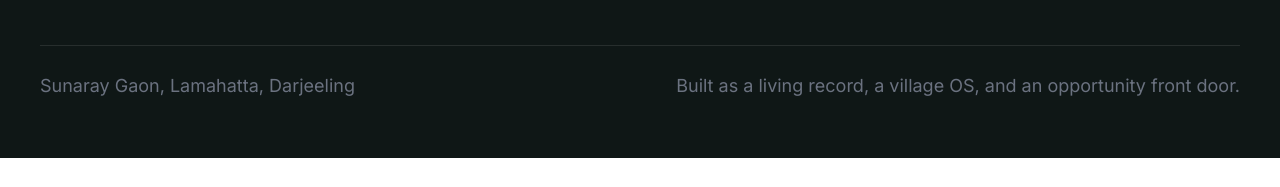
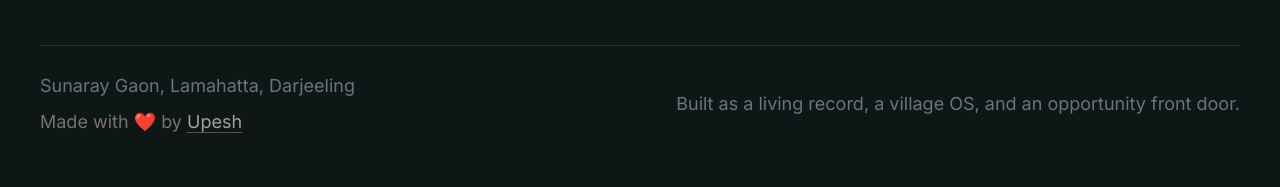
Before and after one commit to ripplewave2025/Lamahatta, a Next.js app: page / in a window 1280 px wide. Shown: the part 5496-5683 px from the top of the page. Before the commit the page ends 5654 px from the top, so only its background shows below. Built offline with nearby package versions, Linux system fonts and the light colour scheme; no server answers; a web font is replaced by a local one.

Commit message:
feat: add Upesh portfolio link to footers and fix pre-existing LucideIcon compile errors

```diff
--- a/src/app/partners/paths.ts
+++ b/src/app/partners/paths.ts
@@ -1,7 +1,7 @@
 // Single source of truth for the five partner paths.
 // Edit copy here; the routes pick it up automatically.
 
-import type { LucideIcon } from "lucide-react";
+import type { ComponentType } from "react";
 import { Building2, Landmark, Sprout, Heart, HandHeart, Mountain } from "lucide-react";
 
 export type PartnerSlug =
@@ -14,7 +14,7 @@ export type PartnerSlug =
 
 export type PartnerPath = {
   slug: PartnerSlug;
-  icon: LucideIcon;
+  icon: ComponentType<any>;
   eyebrow: string;
   title: string;
   shortTitle: string;
--- a/src/app/services/services.ts
+++ b/src/app/services/services.ts
@@ -1,7 +1,7 @@
 // Single source of truth for the services Sunaray Gaon offers.
 // Edit copy here; the index + detail routes pick it up automatically.
 
-import type { LucideIcon } from "lucide-react";
+import type { ComponentType } from "react";
 import {
   ChefHat,
   Laptop,
@@ -32,7 +32,7 @@ export type ServiceCategory =
 
 export type Service = {
   slug: ServiceSlug;
-  icon: LucideIcon;
+  icon: ComponentType<any>;
   category: ServiceCategory;
   title: string;
   short: string; // 1-line teaser for the card
--- a/src/components/Footer.tsx
+++ b/src/components/Footer.tsx
@@ -58,9 +58,22 @@ const Footer = () => {
             </div>
 
             <div className="max-w-7xl mx-auto pt-8 border-t border-white/5 flex flex-col md:flex-row justify-between items-center gap-6">
-                <p className="text-white/20 text-[10px] uppercase tracking-widest">
-                    © 2026 Sunaray Gown Digital. All Rights Reserved.
-                </p>
+                <div className="flex flex-col gap-2">
+                    <p className="text-white/20 text-[10px] uppercase tracking-widest">
+                        © 2026 Sunaray Gown Digital. All Rights Reserved.
+                    </p>
+                    <p className="text-white/40 text-[10px] uppercase tracking-widest">
+                        Made with ❤️ by{" "}
+                        <Link
+                            href="https://portfolio2026feb.vercel.app/"
+                            target="_blank"
+                            rel="noopener noreferrer"
+                            className="text-white/60 hover:text-accent transition-colors font-medium underline underline-offset-4 decoration-white/20 hover:decoration-accent"
+                        >
+                            Upesh
+                        </Link>
+                    </p>
+                </div>
                 <div className="flex gap-8">
                     <Link href="#" className="text-white/20 text-[10px] uppercase tracking-widest hover:text-white">Privacy Policy</Link>
                     <Link href="#" className="text-white/20 text-[10px] uppercase tracking-widest hover:text-white">Terms of Service</Link>
--- a/src/components/layout/RecordFooter.tsx
+++ b/src/components/layout/RecordFooter.tsx
@@ -110,7 +110,20 @@ export default function RecordFooter() {
         </div>
 
         <div className="flex flex-col gap-3 pt-6 text-xs text-stone-400 sm:flex-row sm:items-center sm:justify-between">
-          <p>Sunaray Gaon, Lamahatta, Darjeeling</p>
+          <div>
+            <p>Sunaray Gaon, Lamahatta, Darjeeling</p>
+            <p className="mt-1 text-stone-500">
+              Made with ❤️ by{" "}
+              <Link
+                href="https://portfolio2026feb.vercel.app/"
+                target="_blank"
+                rel="noopener noreferrer"
+                className="text-stone-400 hover:text-amber-300 transition underline underline-offset-4 decoration-stone-600 hover:decoration-amber-300"
+              >
+                Upesh
+              </Link>
+            </p>
+          </div>
           <p>Built as a living record, a village OS, and an opportunity front door.</p>
         </div>
       </div>
```
